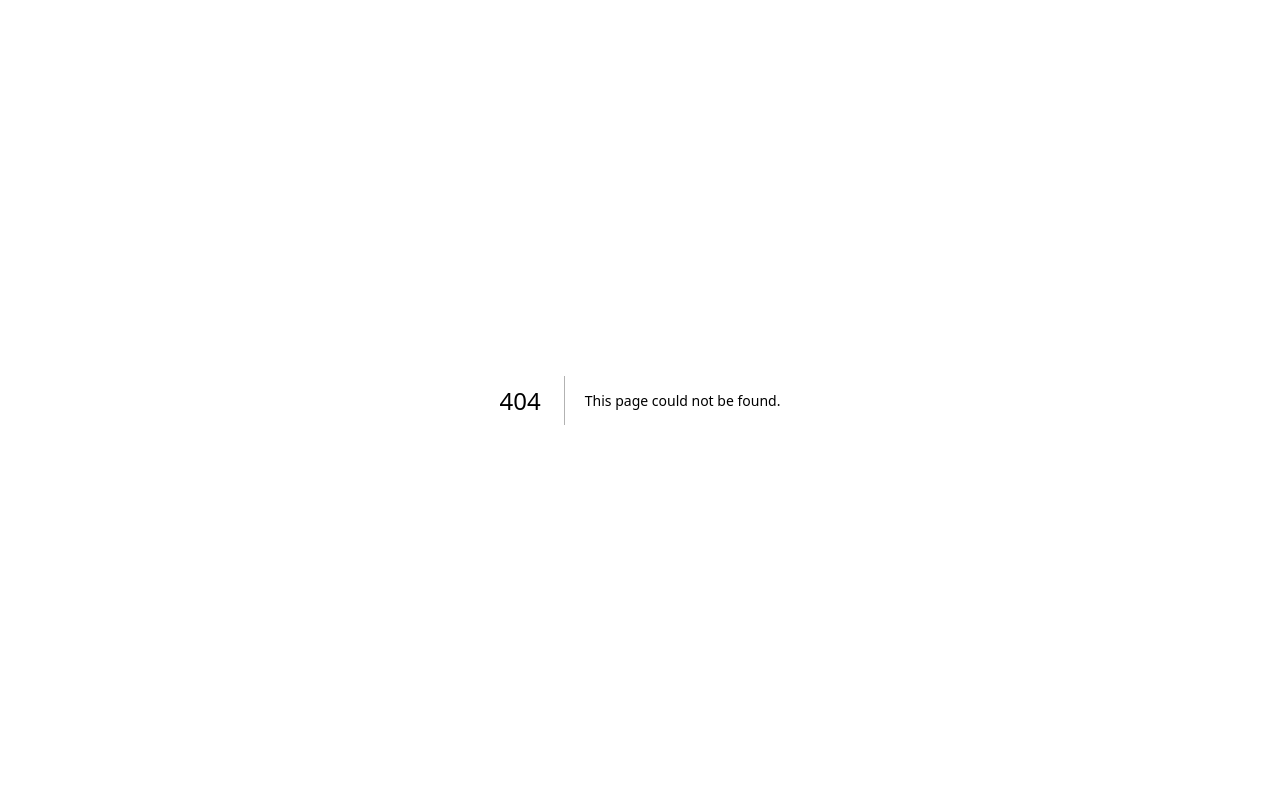
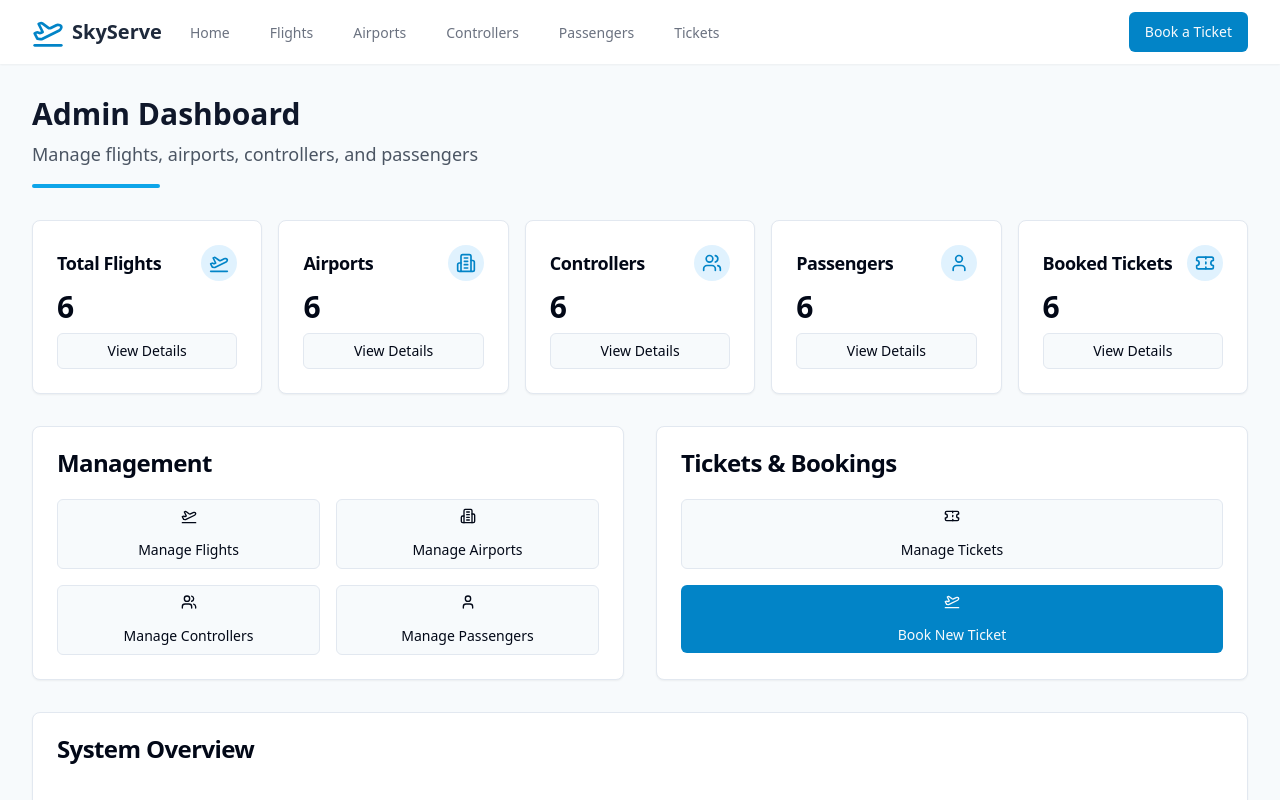
Before and after one commit to Subtilizer28/SkyServe, a Next.js app: page /admin in a window 1280 px wide. Before the commit this address had no page. Shown: the top 800 px of the page. Built offline with nearby package versions, Linux system fonts and the light colour scheme.

Commit message:
feat: admin page

```diff
--- /dev/null
+++ b/src/app/admin/page.tsx
@@ -0,0 +1,165 @@
+"use client";
+import Link from "next/link";
+import { Button } from "@/components/ui/button";
+import { Card, CardContent, CardHeader, CardTitle } from "@/components/ui/card";
+import Navbar from "@/components/Navbar";
+import Footer from "@/components/Footer";
+import PageHeader from "@/components/PageHeader";
+import { PlaneTakeoff, Building2, Users, User, Ticket, BarChart3 } from "lucide-react";
+import { flights, airports, controllers, passengers, tickets } from "@/data/mockData";
+
+const AdminPage = () => {
+  const stats = [
+    {
+      title: "Total Flights",
+      value: flights.length,
+      icon: <PlaneTakeoff className="h-5 w-5 text-skyblue-600" />,
+      link: "/flights",
+    },
+    {
+      title: "Airports",
+      value: airports.length,
+      icon: <Building2 className="h-5 w-5 text-skyblue-600" />,
+      link: "/airports",
+    },
+    {
+      title: "Controllers",
+      value: controllers.length,
+      icon: <Users className="h-5 w-5 text-skyblue-600" />,
+      link: "/controllers",
+    },
+    {
+      title: "Passengers",
+      value: passengers.length,
+      icon: <User className="h-5 w-5 text-skyblue-600" />,
+      link: "/passengers",
+    },
+    {
+      title: "Booked Tickets",
+      value: tickets.length,
+      icon: <Ticket className="h-5 w-5 text-skyblue-600" />,
+      link: "/tickets",
+    },
+  ];
+
+  return (
+    <div className="flex flex-col min-h-screen">
+      <Navbar />
+
+      <main className="flex-grow">
+        <div className="page-container">
+          <PageHeader
+            title="Admin Dashboard"
+            description="Manage flights, airports, controllers, and passengers"
+          />
+
+          <div className="grid grid-cols-1 md:grid-cols-3 lg:grid-cols-5 gap-4 mb-8">
+            {stats.map((stat, index) => (
+              <Card key={index} className="hover:shadow-md transition-shadow">
+                <CardHeader className="pb-2">
+                  <div className="flex justify-between items-center">
+                    <CardTitle className="text-lg">{stat.title}</CardTitle>
+                    <div className="bg-skyblue-100 p-2 rounded-full">
+                      {stat.icon}
+                    </div>
+                  </div>
+                </CardHeader>
+                <CardContent>
+                  <div className="text-3xl font-bold mb-2">{stat.value}</div>
+                  <Button asChild variant="outline" size="sm" className="w-full">
+                    <Link href={stat.link}>View Details</Link>
+                  </Button>
+                </CardContent>
+              </Card>
+            ))}
+          </div>
+
+          <div className="grid grid-cols-1 lg:grid-cols-2 gap-8 mb-8">
+            <Card className="h-full">
+              <CardHeader>
+                <CardTitle>Management</CardTitle>
+              </CardHeader>
+              <CardContent>
+                <div className="grid grid-cols-1 sm:grid-cols-2 gap-4">
+                  <Button asChild variant="outline" className="h-24 flex flex-col items-center justify-center">
+                    <Link href="/flights" className="w-full h-full">
+                      <PlaneTakeoff className="h-6 w-6 mb-2" />
+                      <span>Manage Flights</span>
+                    </Link>
+                  </Button>
+
+                  <Button asChild variant="outline" className="h-24 flex flex-col items-center justify-center">
+                    <Link href="/airports" className="w-full h-full">
+                      <Building2 className="h-6 w-6 mb-2" />
+                      <span>Manage Airports</span>
+                    </Link>
+                  </Button>
+
+                  <Button asChild variant="outline" className="h-24 flex flex-col items-center justify-center">
+                    <Link href="/controllers" className="w-full h-full">
+                      <Users className="h-6 w-6 mb-2" />
+                      <span>Manage Controllers</span>
+                    </Link>
+                  </Button>
+
+                  <Button asChild variant="outline" className="h-24 flex flex-col items-center justify-center">
+                    <Link href="/passengers" className="w-full h-full">
+                      <User className="h-6 w-6 mb-2" />
+                      <span>Manage Passengers</span>
+                    </Link>
+                  </Button>
+                </div>
+              </CardContent>
+            </Card>
+
+            <Card className="h-full">
+              <CardHeader>
+                <CardTitle>Tickets & Bookings</CardTitle>
+              </CardHeader>
+              <CardContent>
+                <div className="grid grid-cols-1 gap-4">
+                  <Button asChild variant="outline" className="h-24 flex flex-col items-center justify-center">
+                    <Link href="/tickets" className="w-full h-full">
+                      <Ticket className="h-6 w-6 mb-2" />
+                      <span>Manage Tickets</span>
+                    </Link>
+                  </Button>
+
+                  <Button asChild className="h-24 flex flex-col items-center justify-center bg-skyblue-600 hover:bg-skyblue-700">
+                    <Link href="/tickets/new" className="w-full h-full">
+                      <PlaneTakeoff className="h-6 w-6 mb-2" />
+                      <span>Book New Ticket</span>
+                    </Link>
+                  </Button>
+                </div>
+              </CardContent>
+            </Card>
+          </div>
+
+          <Card>
+            <CardHeader>
+              <CardTitle>System Overview</CardTitle>
+            </CardHeader>
+            <CardContent>
+              <div className="text-center py-8">
+                <div className="flex justify-center mb-4">
+                  <BarChart3 className="h-16 w-16 text-skyblue-600" />
+                </div>
+                <h3 className="text-lg font-semibold mb-2">SkyServe Aviation Management System</h3>
+                <p className="text-gray-500 max-w-2xl mx-auto">
+                  Welcome to the admin dashboard for SkyServe. This system provides comprehensive
+                  management tools for flights, airports, air traffic controllers, passengers, and ticket bookings
+                  in the aviation network.
+                </p>
+              </div>
+            </CardContent>
+          </Card>
+        </div>
+      </main>
+
+      <Footer />
+    </div>
+  );
+};
+
+export default AdminPage;
```
